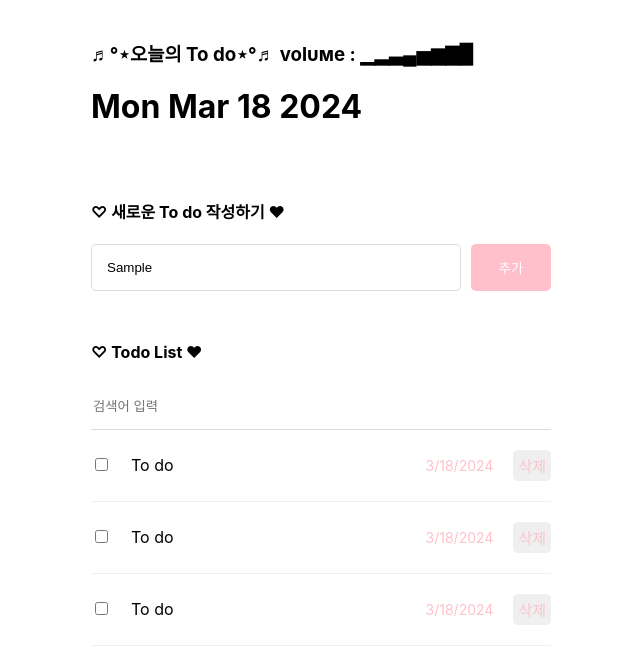
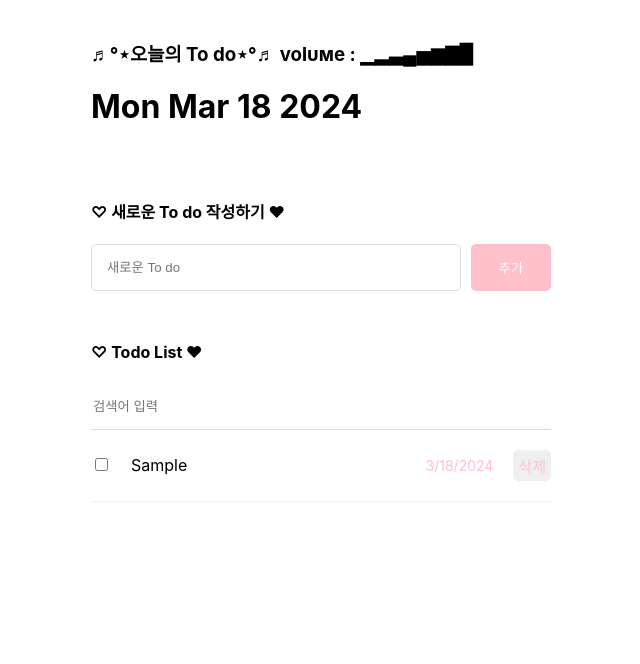
Before and after one commit to example-ring/React, a React (Create React App) app: page / in a window 1280 px wide. Both pictures are taken after typing "Sample" into the empty fields and a click on the button "추가". Shown: the top 664 px of the page, without its empty margins (319-959 px from the left). Built offline with nearby package versions, Linux system fonts and the light colour scheme.

Commit message:
새 아이템 렌더링하기

```diff
--- a/src/App.css
+++ b/src/App.css
@@ -26,7 +26,7 @@
 
 
   padding: 20px;
-  background-color: rbg(245, 245, 245);
+  background-color: rgb(245, 245, 245);
   border: 1px solid rgb(240, 240, 240);
   border-radius: 5px;
   margin-bottom: 10px;
--- a/src/App.js
+++ b/src/App.js
@@ -1,49 +1,37 @@
 import './App.css';
-import { useState } from "react";
+import {useRef, useState} from "react";
 import Header from "./TodoProject/Header";
 import TodoEditor from "./TodoProject/TodoEditor";
 import TodoList from "./TodoProject/TodoList";
 
-//임시 데이터 넣기
 
-const mokTodo = [
-
-{
-
-	id: 0,
-	isDone:false,
-	content: "React To do UI 구현",
-	createdDate: new Date().getTime(),
-
-}, {
-
-	id: 1,
-	isDone:false,
-	content: "React To do 기능 구현",
-	createdDate: new Date().getTime(),
-
-} , {
-
-	id: 2,
-	isDone:false,
-	content: "React 새 프로젝트",
-	createdDate: new Date().getTime(),
-
-}
-
-
-];
 
 function App () {
 
-	const [todo, setdo] = useState(mokTodo);
+	const [todo, setodo] = useState([]);
+	const idRef = useRef(3);
+
+	const onCreate = (content) => {
+
+		const newItem = {
+
+			id: idRef.current,
+			content,
+			isDone: false,
+			createdDate: new Date().getTime(),
+		};
+		setodo([newItem, ...todo]);
+		idRef.current += 1;
+
+	};
+
 	return (
 
-	<div className="App">
-	<Header></Header>
-	<TodoEditor></TodoEditor>
-	<TodoList></TodoList>
-	</div>
+		<div className="App">
+			<Header></Header>
+			<TodoEditor onCreate={onCreate}></TodoEditor>
+			<TodoList todo={todo}></TodoList>
+		</div>
 
 	);
 }
--- a/src/TodoProject/TodoEditor.jsx
+++ b/src/TodoProject/TodoEditor.jsx
@@ -1,13 +1,43 @@
+import {useRef, useState} from "react";
 import "./TodoEditor.css";
 
-const TodoEditor = () => {
+const TodoEditor = ({onCreate}) => {
+	const [content, setContent] = useState("");
+	const inputRef = useRef();
+
+	const onChangeContent = (e) => {
+		setContent(e.target.value);
+};
+
+	const onSubmit = () => {
+		if (!content) {
+			inputRef.current.focus();
+			return;
+		}
+		onCreate(content);
+		setContent("");
+	};
+
+	const onKeyDown = (e) => {
+		if (e.keyCode === 13) {
+			onsubmit();
+		}
+
+	};
+
 
 	return (
 		<div className="TodoEditor">
 		<h4>♡ 새로운 To do 작성하기 ♥</h4>
 		<div className="editor_wrapper">
-			<input placeholder="새로운 To do"></input>
-			<button>추가</button>
+			<input
+			ref={inputRef}
+			value={content}
+			onChange={onChangeContent}
+			onKeyDown={onKeyDown}
+			placeholder="새로운 To do"
+			></input>
+			<button onClick={onSubmit}>추가</button>
 		</div>
 		</div>
 	);
--- a/src/TodoProject/TodoItem.jsx
+++ b/src/TodoProject/TodoItem.jsx
@@ -1,15 +1,17 @@
+// import {useRef, useState} from "react";
+
 import "./TodoItem.css";
 
-const TodoItem = () => {
+const TodoItem = ( {id, content, isDone, createdDate} ) => {
 
 return (
 
 	<div className="TodoItem">
 		<div className="checkbox_col">
-			<input type="checkbox" />
+			<input checked={isDone} type="checkbox" />
 		</div>
 
-	<div className="title_col">To do</div>
+	<div className="title_col">{content}</div>
 	<div className="date_col">{new Date().toLocaleDateString()}</div>
 	<div className="btn_col">
 		<button>삭제</button>
--- a/src/TodoProject/TodoList.jsx
+++ b/src/TodoProject/TodoList.jsx
@@ -1,16 +1,16 @@
+import "./TodoList.css"
 import TodoItem from "./TodoItem";
-import "./TodoList.css"
 
-const TodoList = () => {
+const TodoList = ({todo}) => {
 
 return (
 	<div className="TodoList">
  <h4>♡ Todo List ♥</h4>
  <input className="searchbar" placeholder="검색어 입력"></input>
 	<div className="list_wrapper">
-	<TodoItem></TodoItem>
-	<TodoItem></TodoItem>
-	<TodoItem></TodoItem>
+	{todo.map((it) => (
+		<TodoItem {...it}></TodoItem>
+	))}
 	</div>
 </div>
 );
```
